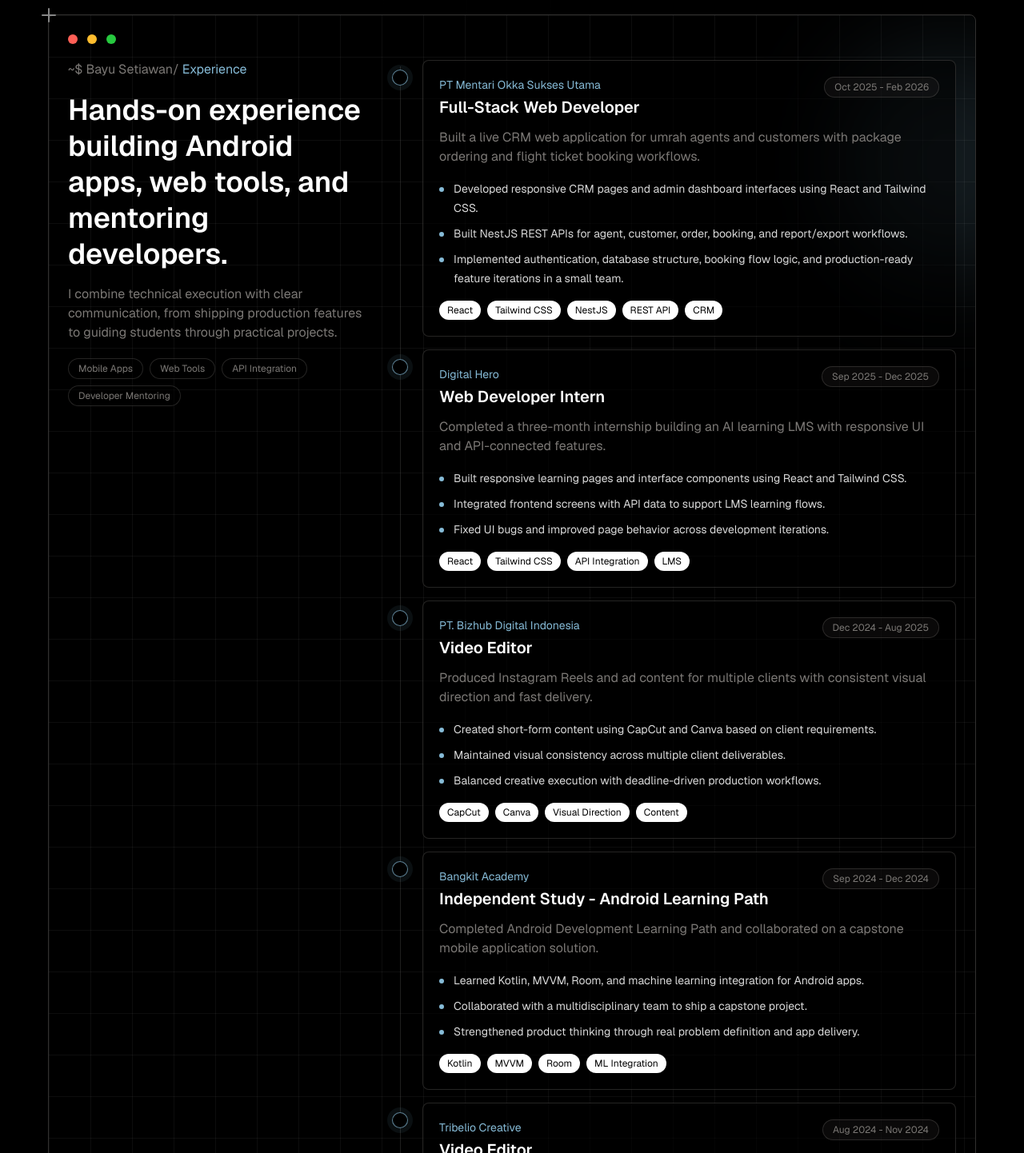
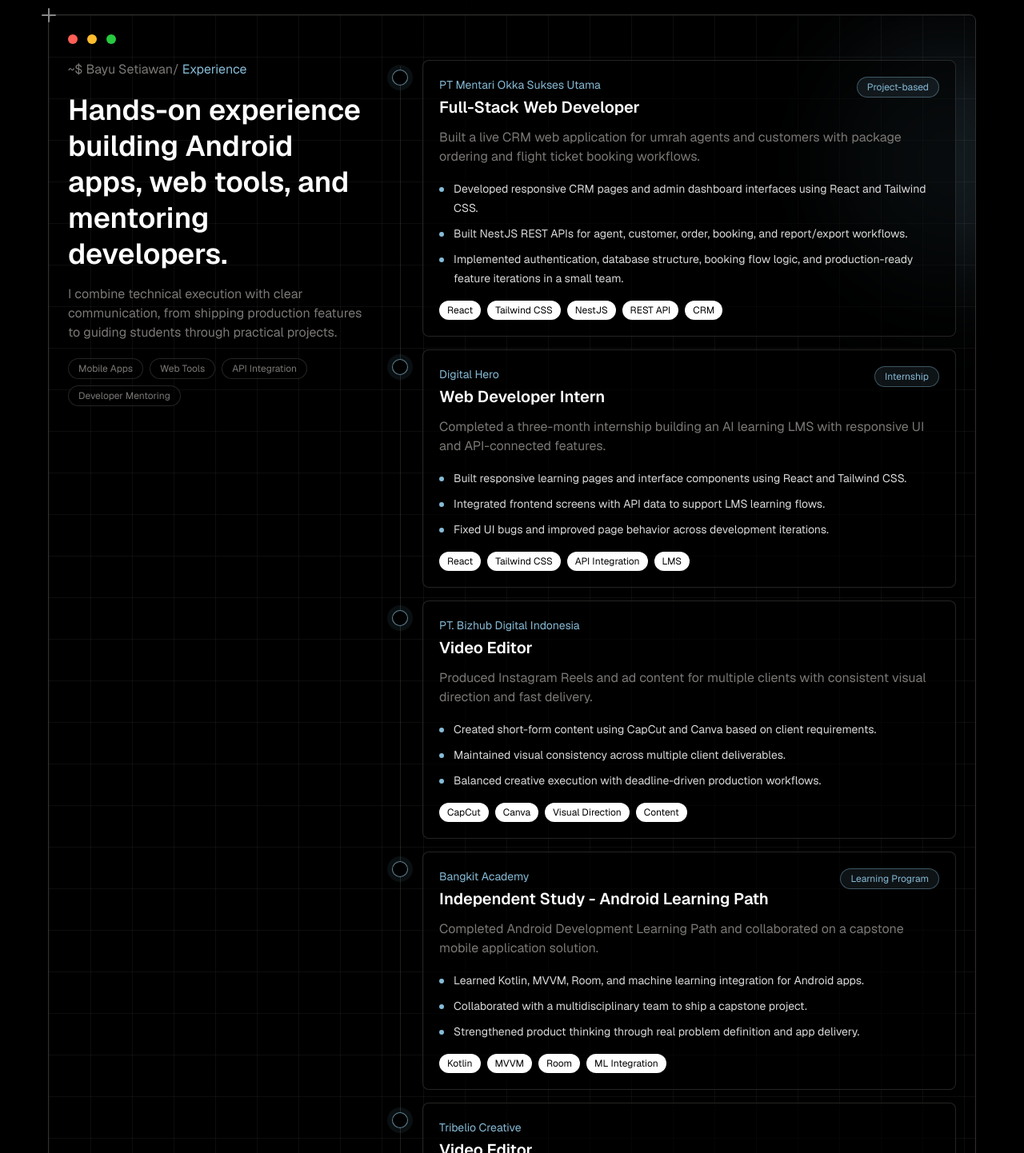
Before and after one commit to bayustwn/portofolio, a React (Vite) app: page / in a window 1280 px wide. Shown: the part 868-2310 px from the top of the page at 80% size. Built offline with nearby package versions, Linux system fonts and the light colour scheme.

Commit message:
refactor: show experience type badge instead of period

```diff
--- a/src/components/sections/Experience.tsx
+++ b/src/components/sections/Experience.tsx
@@ -1,5 +1,12 @@
 import { experiences } from "../../data/portfolioData";
 import ActionBar from "../ui/actionBar";
+
+const typeLabels: Record<string, string> = {
+    project: "Project-based",
+    internship: "Internship",
+    program: "Learning Program",
+    community: "Community",
+};
 
 const Experience = () => {
     const sortedExperiences = [...experiences].sort((a, b) => {
@@ -96,9 +103,11 @@
                                                     {experience.role}
                                                 </h3>
                                             </div>
-                                            <span className="w-fit rounded-full border border-light-gray/30 bg-light-gray/8 px-3 py-1 text-xs text-light-gray">
-                                                {experience.period}
-                                            </span>
+                                            {typeLabels[experience.type] && (
+                                                <span className="w-fit rounded-full border border-light-blue/40 bg-light-blue/10 px-3 py-1 text-xs text-light-blue">
+                                                    {typeLabels[experience.type]}
+                                                </span>
+                                            )}
                                         </div>
 
                                         <p className="mt-3 text-sm leading-6 text-light-gray md:text-base">
--- a/src/data/portfolioData.ts
+++ b/src/data/portfolioData.ts
@@ -17,6 +17,7 @@
 export interface Experience {
     role: string;
     organization: string;
+    type: "project" | "contract" | "internship" | "program" | "community";
     period: string;
     startDate: string;
     endDate: string;
@@ -62,6 +63,7 @@
     {
         role: "Full-Stack Web Developer",
         organization: "PT Mentari Okka Sukses Utama",
+        type: "project",
         period: "Oct 2025 - Feb 2026",
         startDate: "2025-10-01",
         endDate: "2026-02-28",
@@ -77,6 +79,7 @@
     {
         role: "Web Developer Intern",
         organization: "Digital Hero",
+        type: "internship",
         period: "Sep 2025 - Dec 2025",
         startDate: "2025-09-15",
         endDate: "2025-12-15",
@@ -92,6 +95,7 @@
     {
         role: "Video Editor",
         organization: "PT. Bizhub Digital Indonesia",
+        type: "contract",
         period: "Dec 2024 - Aug 2025",
         startDate: "2024-12-01",
         endDate: "2025-08-31",
@@ -107,6 +111,7 @@
     {
         role: "Independent Study - Android Learning Path",
         organization: "Bangkit Academy",
+        type: "program",
         period: "Sep 2024 - Dec 2024",
         startDate: "2024-09-01",
         endDate: "2024-12-31",
@@ -122,6 +127,7 @@
     {
         role: "Video Editor",
         organization: "Tribelio Creative",
+        type: "contract",
         period: "Aug 2024 - Nov 2024",
         startDate: "2024-08-01",
         endDate: "2024-11-30",
@@ -137,6 +143,7 @@
     {
         role: "Android & Web Developer",
         organization: "PT. Hisar Global Indonesia",
+        type: "project",
         period: "Aug 2023 - Dec 2024",
         startDate: "2023-08-01",
         endDate: "2024-12-31",
@@ -152,6 +159,7 @@
     {
         role: "Lead & Mentor",
         organization: "Mobile Developer Community",
+        type: "community",
         period: "Jul 2023 - Jul 2024",
         startDate: "2023-07-01",
         endDate: "2024-07-31",
```
